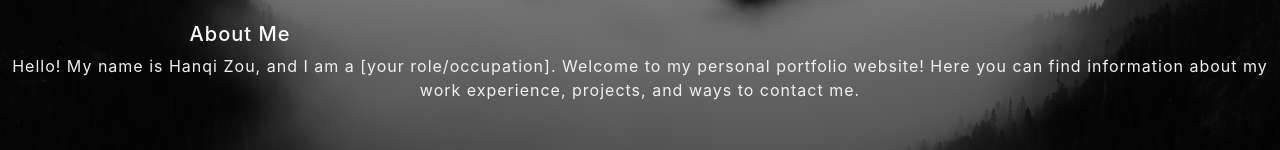
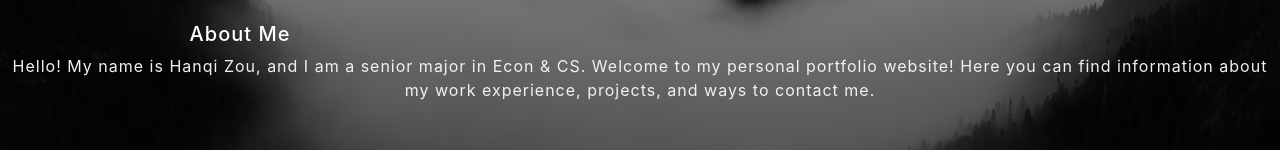
Before and after one commit to zouhanq/zouhanq.github.io, a plain HTML site: page index.html in a window 1280 px wide. Shown: the part 330-480 px from the top of the page. Drawn offline with nearby package versions, Linux system fonts and the light colour scheme.

Commit message:
slightly change in the script

```diff
--- a/index.html
+++ b/index.html
@@ -75,7 +75,7 @@
         <header class="masthead">
             <div>
                 <h2>About Me</h2>
-                <p>Hello! My name is Hanqi Zou, and I am a [your role/occupation]. Welcome to my personal portfolio website! Here you can find information about my work experience, projects, and ways to contact me.</p>
+                <p>Hello! My name is Hanqi Zou, and I am a senior major in Econ & CS. Welcome to my personal portfolio website! Here you can find information about my work experience, projects, and ways to contact me.</p>
             </div>
         </header>
     </main>
```
